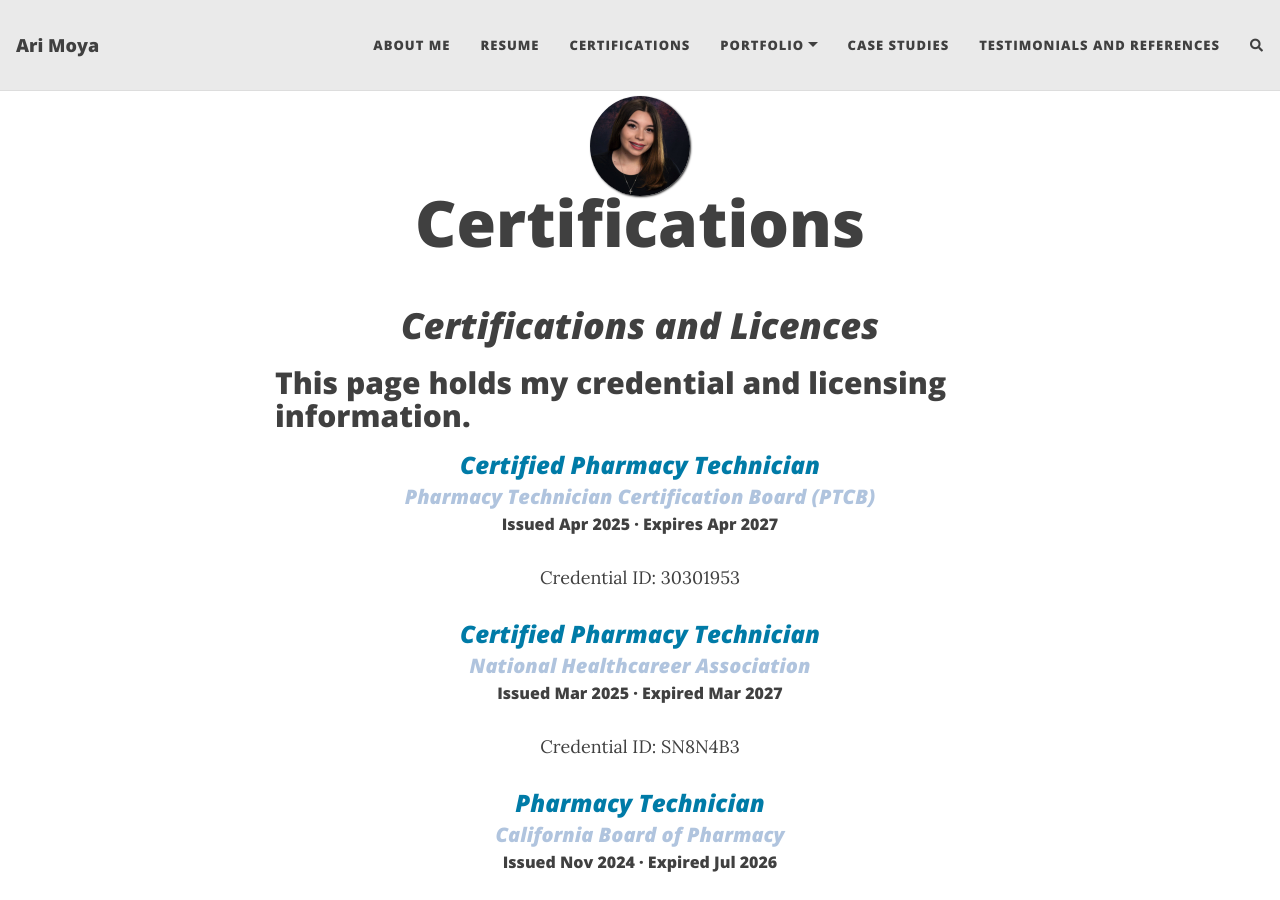
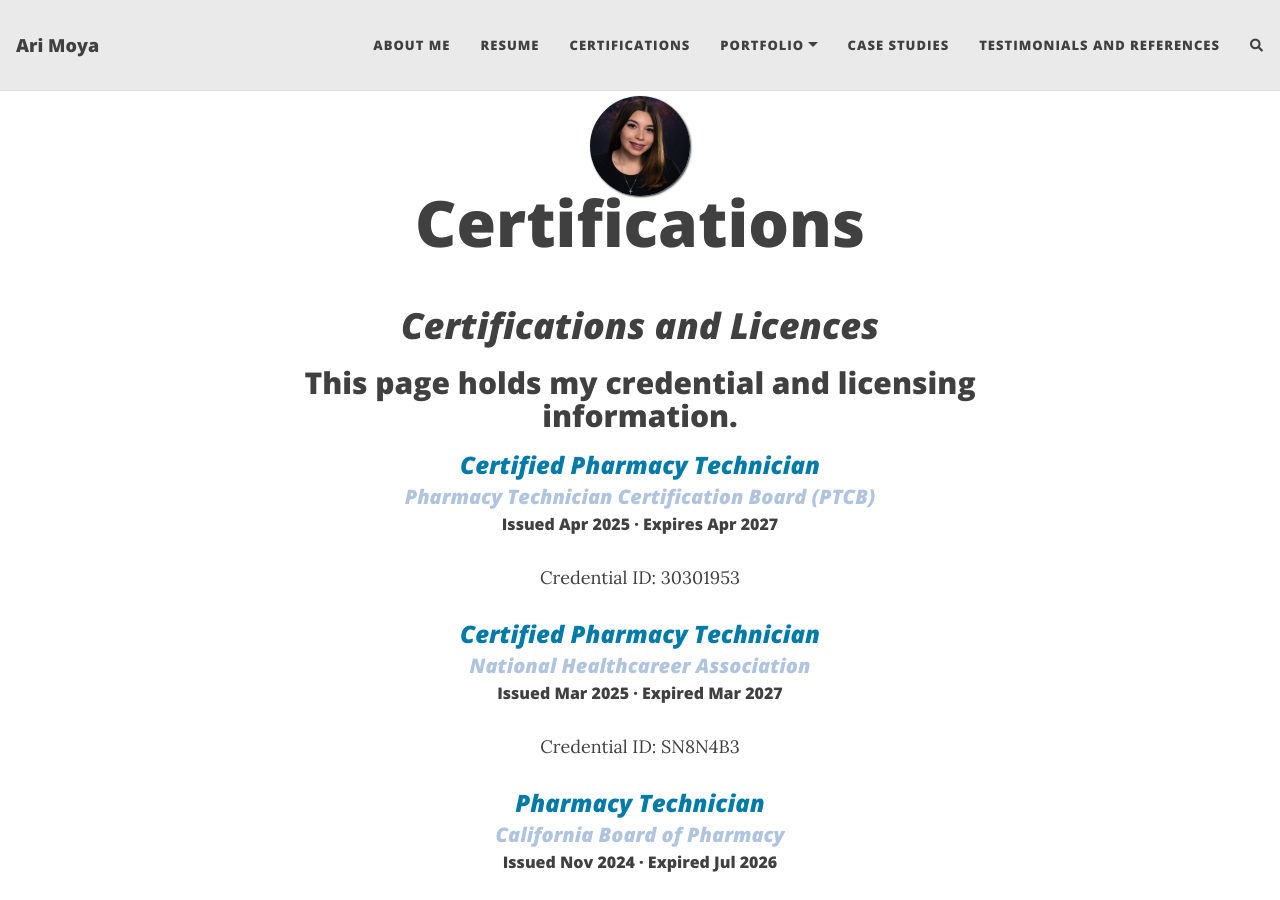
Before and after one commit to aiybusp/aiybusp.github.io, a Jekyll site: the page built from certifications.md, in a window 1280 px wide and 900 px high. Built offline with Jekyll 4.4.1, drawn with Linux system fonts in a browser that asks for light colours; nearby versions of some CDN libraries; comment, search, counter and statistics services are not loaded.

Commit message:
Update certifications.md

```diff
--- a/certifications.md
+++ b/certifications.md
@@ -5,7 +5,7 @@ permalink: "Certifications"
 ---
 <h1 style="text-align: center;">
   <i>Certifications and Licences</i></h1>
-<h2> This page holds my credential and licensing information.</h2>
+<h2 style="text-align: center;"> This page holds my credential and licensing information.</h2>
 
 
 <h3 style="color: #007BA7; font-style: italic; text-align: center;" >
```
